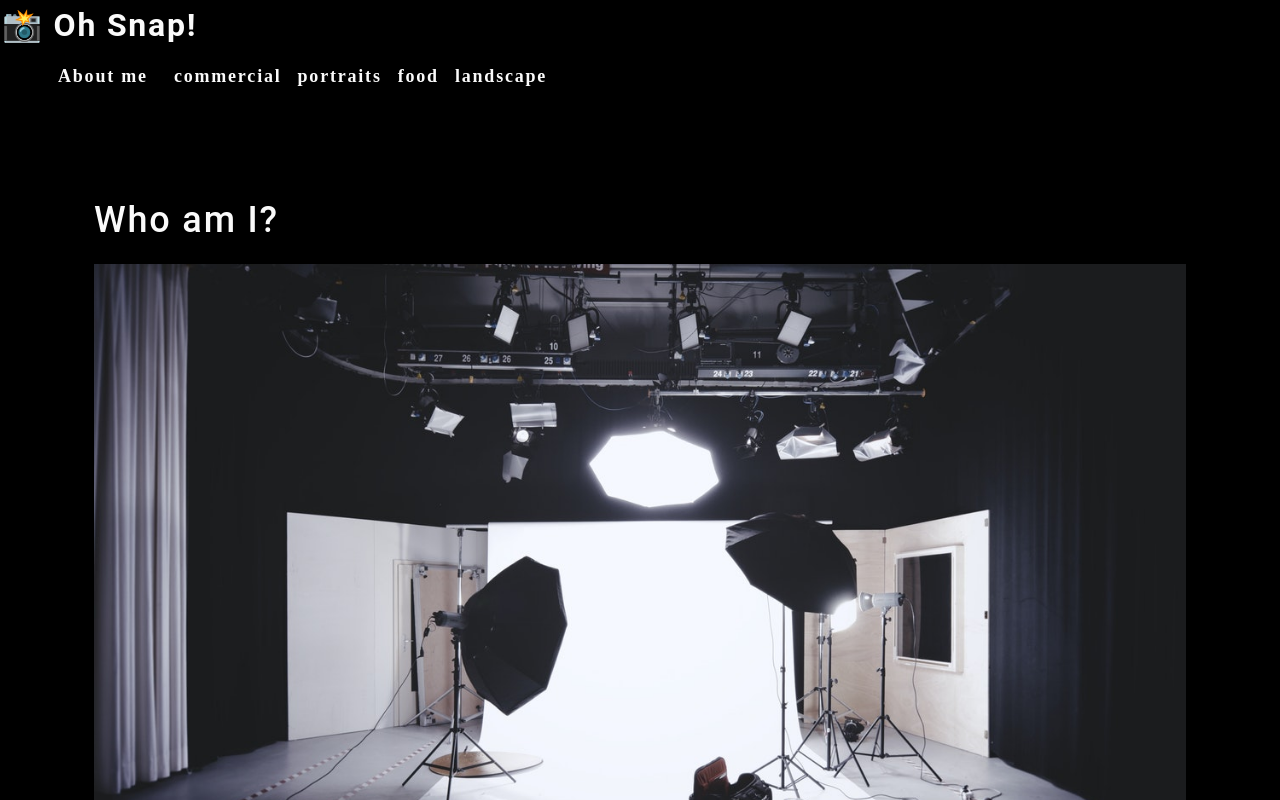
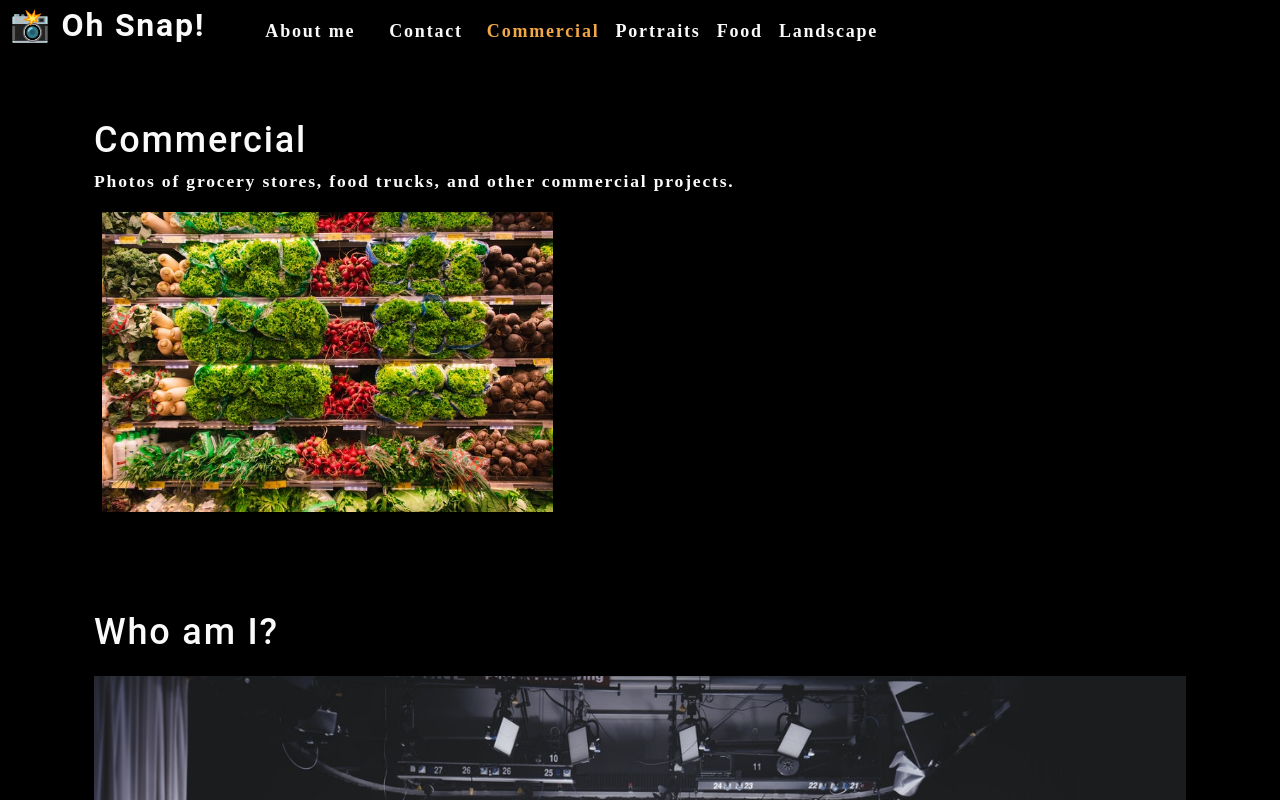
Before and after one commit to AmandaGuerriero/photo-port, a React (Create React App) app: page / in a window 1280 px wide. Shown: the top 800 px of the page. Built offline with nearby package versions, Linux system fonts and the light colour scheme.

Commit message:
use state for the nav bar

```diff
--- a/src/App.js
+++ b/src/App.js
@@ -1,14 +1,33 @@
-import React from 'react';
-import './App.css';
-import Nav from './components/Nav'
+import React, { useState } from 'react';
+import Nav from './components/Nav';
 import About from './components/About';
+import Gallery from './components/Gallery';
 
 function App() {
+  const [categories] = useState([
+    {
+      name: 'commercial',
+      description: 'Photos of grocery stores, food trucks, and other commercial projects',
+    },
+    { name: 'portraits', description: 'Portraits of people in my life' },
+    { name: 'food', description: 'Delicious delicacies' },
+    { name: 'landscape', description: 'Fields, farmhouses, waterfalls, and the beauty of nature' },
+  ]);
+
+  const [currentCategory, setCurrentCategory] = useState(categories[0]);
+
   return (
     <div>
-      <Nav></Nav>
+      <Nav
+        categories={categories}
+        setCurrentCategory={setCurrentCategory}
+        currentCategory={currentCategory}
+      ></Nav>
       <main>
-        <About></About>
+        <div>
+          <Gallery></Gallery>
+          <About></About>
+        </div>
       </main>
     </div>
   );
--- /dev/null
+++ b/src/components/Gallery/index.js
@@ -0,0 +1,24 @@
+import React from 'react';
+import { capitalizeFirstLetter } from '../../utils/helpers';
+import photo from "../../assets/small/commercial/0.jpg";
+
+function Gallery(props) {
+    const currentCategory = {
+        name: "commercial",
+        description: "Photos of grocery stores, food trucks, and other commercial projects."
+    }
+    return (
+    <section>
+        <h1>{capitalizeFirstLetter(currentCategory.name)}</h1>
+        <p>{currentCategory.description}</p>
+        <div>
+            <img
+                src={photo}
+                alt="Commercial Example"
+                className="img-thumbnail mx-1"
+            />
+        </div>
+    </section>
+    );
+}
+export default Gallery;
--- a/src/components/Nav/index.js
+++ b/src/components/Nav/index.js
@@ -1,21 +1,17 @@
-import React from 'react';
+import React, { useEffect } from 'react';
+import { capitalizeFirstLetter } from '../../utils/helpers';
 
-const Nav = () => {
-    const categories = [
-        {
-          name: "commercial",
-          description:
-            "Photos of grocery stores, food trucks, and other commercial projects",
-        },
-        { name: "portraits", description: "Portraits of people in my life" },
-        { name: "food", description: "Delicious delicacies" },
-        {
-          name: "landscape",
-          description: "Fields, farmhouses, waterfalls, and the beauty of nature",
-        },
-    ];
-    return(
-        <header>
+function Nav(props) {
+  const {
+    categories = [],
+    setCurrentCategory,
+    currentCategory,
+  } = props;
+  useEffect(() => {
+    document.title = capitalizeFirstLetter(currentCategory.name);
+  }, [currentCategory]);
+  return (
+    <header className="flex-row px-1">
       <h2>
         <a data-testid="link" href="/">
           <span role="img" aria-label="camera"> 📸</span> Oh Snap!
@@ -28,24 +24,29 @@
               About me
             </a>
           </li>
+          <li className="mx-2">
+            <span>Contact</span>
+          </li>
           {categories.map((category) => (
             <li
-                        className="mx-1"
+              className={`mx-1 ${
+                currentCategory.name === category.name && 'navActive'
+                }`}
               key={category.name}
             >
-                    <span onClick={() => categorySelected(category.name)} >
-                        {category.name}
+              <span
+                onClick={() => {
+                  setCurrentCategory(category)
+                }}
+              >
+                {capitalizeFirstLetter(category.name)}
               </span>
             </li>
           ))}
         </ul>
       </nav>
     </header>
-    )
-}
-
-function categorySelected(name) {
-    console.log(`${name} clicked`)
+  );
 }
 
 export default Nav;
```
Also changed, not shown: 1 other file (tests, documents, lock files or other folders). Lines whose indentation alone changed are shown as unchanged.
